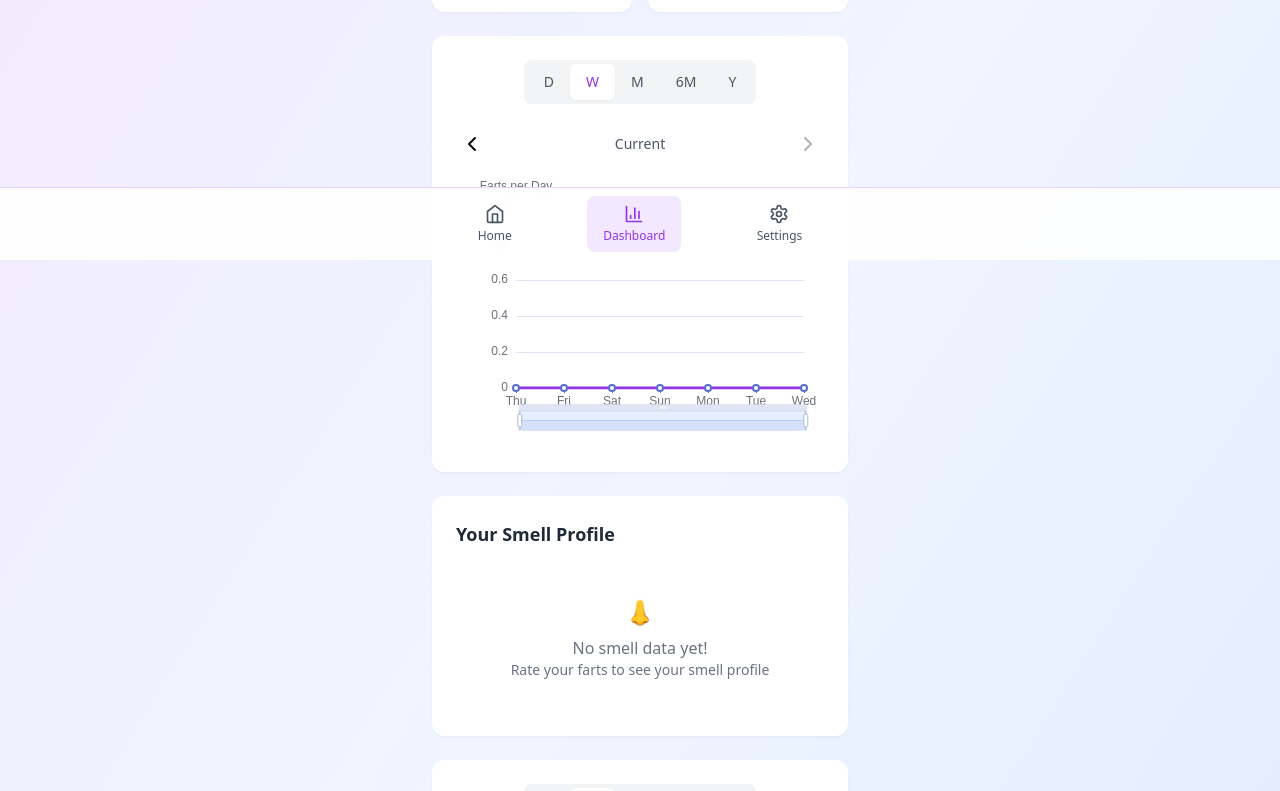
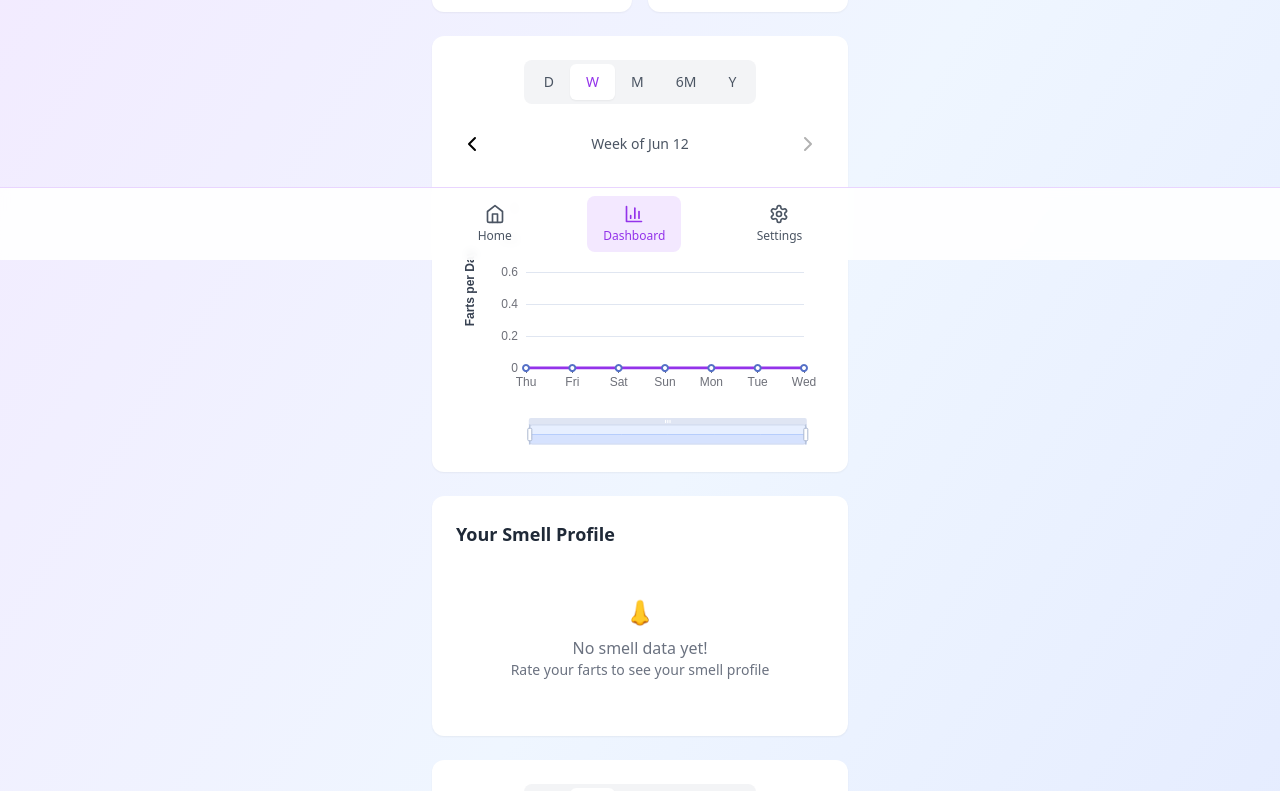
Before and after one commit to javier-la200426/tootietracker, a React (Vite) app: page /dashboard in a window 1280 px wide. Shown: the part 540-1331 px from the top of the page. Built offline with nearby package versions, Linux system fonts and the light colour scheme.

Commit message:
improved resolution and look of activity and smell charts

```diff
--- a/src/components/EChartsActivity.tsx
+++ b/src/components/EChartsActivity.tsx
@@ -22,6 +22,34 @@ export default function EChartsActivity() {
     { key: '6M' as const, label: '6M' },
     { key: 'Y' as const, label: 'Y' },
   ];
+
+  const getNavigationText = () => {
+    const now = new Date();
+
+    switch (period) {
+      case 'D': {
+        const targetDate = new Date(now.getTime() - offset * 24 * 60 * 60 * 1000);
+        return targetDate.toLocaleDateString('en-US', { weekday: 'long', month: 'short', day: 'numeric' });
+      }
+      case 'W': {
+        const weekStart = new Date(now.getTime() - (offset * 7 + 6) * 24 * 60 * 60 * 1000);
+        return `Week of ${weekStart.toLocaleDateString('en-US', { month: 'short', day: 'numeric' })}`;
+      }
+      case 'M': {
+        const targetMonth = new Date(now.getFullYear(), now.getMonth() - offset, 1);
+        return targetMonth.toLocaleDateString('en-US', { month: 'long', year: 'numeric' });
+      }
+      case '6M': {
+        const sixMonthsEnd = new Date(now.getFullYear(), now.getMonth() - offset * 6, 1);
+        const sixMonthsStart = new Date(sixMonthsEnd.getFullYear(), sixMonthsEnd.getMonth() - 5, 1);
+        return `${sixMonthsStart.toLocaleDateString('en-US', { month: 'short', year: 'numeric' })} - ${sixMonthsEnd.toLocaleDateString('en-US', { month: 'short', year: 'numeric' })}`;
+      }
+      case 'Y': {
+        const targetYear = now.getFullYear() - offset;
+        return targetYear.toString();
+      }
+    }
+  };
 
   const { labels, values, yAxisLabel } = useMemo(() => {
     const now = new Date();
@@ -116,10 +144,10 @@ export default function EChartsActivity() {
 
   const option = {
     tooltip: { trigger: 'axis' },
-    grid: { left: 60, right: 20, top: 40, bottom: 60 },
+    grid: { left: 70, right: 20, top: 40, bottom: 80 },
     dataZoom: [
       { type: 'inside', xAxisIndex: 0, start: 0, end: 100 },
-      { type: 'slider', xAxisIndex: 0, start: 0, end: 100, height: 20 },
+      { type: 'slider', xAxisIndex: 0, start: 0, end: 100, height: 20, bottom: 10 },
     ],
     xAxis: {
       type: 'category',
@@ -129,6 +157,14 @@ export default function EChartsActivity() {
     yAxis: {
       type: 'value',
       name: yAxisLabel,
+      nameLocation: 'middle',
+      nameGap: 50,
+      nameTextStyle: {
+        rotation: 90,
+        fontSize: 12,
+        color: '#374151',
+        fontWeight: 'bold'
+      },
     },
     series: [
       {
@@ -170,7 +206,7 @@ export default function EChartsActivity() {
           <ChevronLeft />
         </button>
         <span className="text-sm text-gray-600 select-none">
-          {offset === 0 ? 'Current' : `${offset} ${period} ago`}
+          {getNavigationText()}
         </span>
         <button
           onClick={() => setOffset(Math.max(0, offset - 1))}
@@ -181,7 +217,17 @@ export default function EChartsActivity() {
         </button>
       </div>
 
-      <ReactECharts option={option} style={{ height: 280 }} notMerge lazyUpdate key={period} />
+      <ReactECharts
+        option={option}
+        style={{ height: 280 }}
+        notMerge
+        lazyUpdate
+        key={period}
+        opts={{
+          devicePixelRatio: window.devicePixelRatio,
+          renderer: 'svg'
+        }}
+      />
     </div>
   );
 }
--- a/src/components/EChartsSmell.tsx
+++ b/src/components/EChartsSmell.tsx
@@ -21,6 +21,34 @@ export default function EChartsSmell() {
     { key: '6M' as const, label: '6M' },
     { key: 'Y' as const, label: 'Y' },
   ];
+
+  const getNavigationText = () => {
+    const now = new Date();
+
+    switch (period) {
+      case 'D': {
+        const targetDate = new Date(now.getTime() - offset * 24 * 60 * 60 * 1000);
+        return targetDate.toLocaleDateString('en-US', { weekday: 'long', month: 'short', day: 'numeric' });
+      }
+      case 'W': {
+        const weekStart = new Date(now.getTime() - (offset * 7 + 6) * 24 * 60 * 60 * 1000);
+        return `Week of ${weekStart.toLocaleDateString('en-US', { month: 'short', day: 'numeric' })}`;
+      }
+      case 'M': {
+        const targetMonth = new Date(now.getFullYear(), now.getMonth() - offset, 1);
+        return targetMonth.toLocaleDateString('en-US', { month: 'long', year: 'numeric' });
+      }
+      case '6M': {
+        const sixMonthsEnd = new Date(now.getFullYear(), now.getMonth() - offset * 6, 1);
+        const sixMonthsStart = new Date(sixMonthsEnd.getFullYear(), sixMonthsEnd.getMonth() - 5, 1);
+        return `${sixMonthsStart.toLocaleDateString('en-US', { month: 'short', year: 'numeric' })} - ${sixMonthsEnd.toLocaleDateString('en-US', { month: 'short', year: 'numeric' })}`;
+      }
+      case 'Y': {
+        const targetYear = now.getFullYear() - offset;
+        return targetYear.toString();
+      }
+    }
+  };
 
   const DAY = 24 * 60 * 60 * 1000;
 
@@ -112,13 +140,26 @@ export default function EChartsSmell() {
 
   const option = {
     tooltip: { trigger: 'axis' },
-    grid: { left: 60, right: 20, top: 40, bottom: 60 },
+    grid: { left: 70, right: 20, top: 40, bottom: 80 },
     dataZoom: [
       { type: 'inside', xAxisIndex: 0, start: 0, end: 100 },
-      { type: 'slider', xAxisIndex: 0, start: 0, end: 100, height: 20 },
+      { type: 'slider', xAxisIndex: 0, start: 0, end: 100, height: 20, bottom: 10 },
     ],
     xAxis: { type: 'category', data: labels, boundaryGap: false },
-    yAxis: { type: 'value', name: 'Smell Level', min: 0, max: 5 },
+    yAxis: {
+      type: 'value',
+      name: 'Smell Level',
+      min: 0,
+      max: 5,
+      nameLocation: 'middle',
+      nameGap: 50,
+      nameTextStyle: {
+        rotation: 90,
+        fontSize: 12,
+        color: '#374151',
+        fontWeight: 'bold'
+      },
+    },
     series: [
       {
         type: 'line',
@@ -154,13 +195,23 @@ export default function EChartsSmell() {
           <ChevronLeft />
         </button>
         <span className="text-sm text-gray-600 select-none">
-          {offset === 0 ? 'Current' : `${offset} ${period} ago`}
+          {getNavigationText()}
         </span>
         <button onClick={() => setOffset(Math.max(0, offset - 1))} disabled={offset === 0} className="p-1 rounded disabled:opacity-30">
           <ChevronRight />
         </button>
       </div>
-      <ReactECharts option={option} style={{ height: 280 }} notMerge lazyUpdate key={period} />
+      <ReactECharts
+        option={option}
+        style={{ height: 280 }}
+        notMerge
+        lazyUpdate
+        key={period}
+        opts={{
+          devicePixelRatio: window.devicePixelRatio,
+          renderer: 'svg'
+        }}
+      />
     </div>
   );
 }
```
